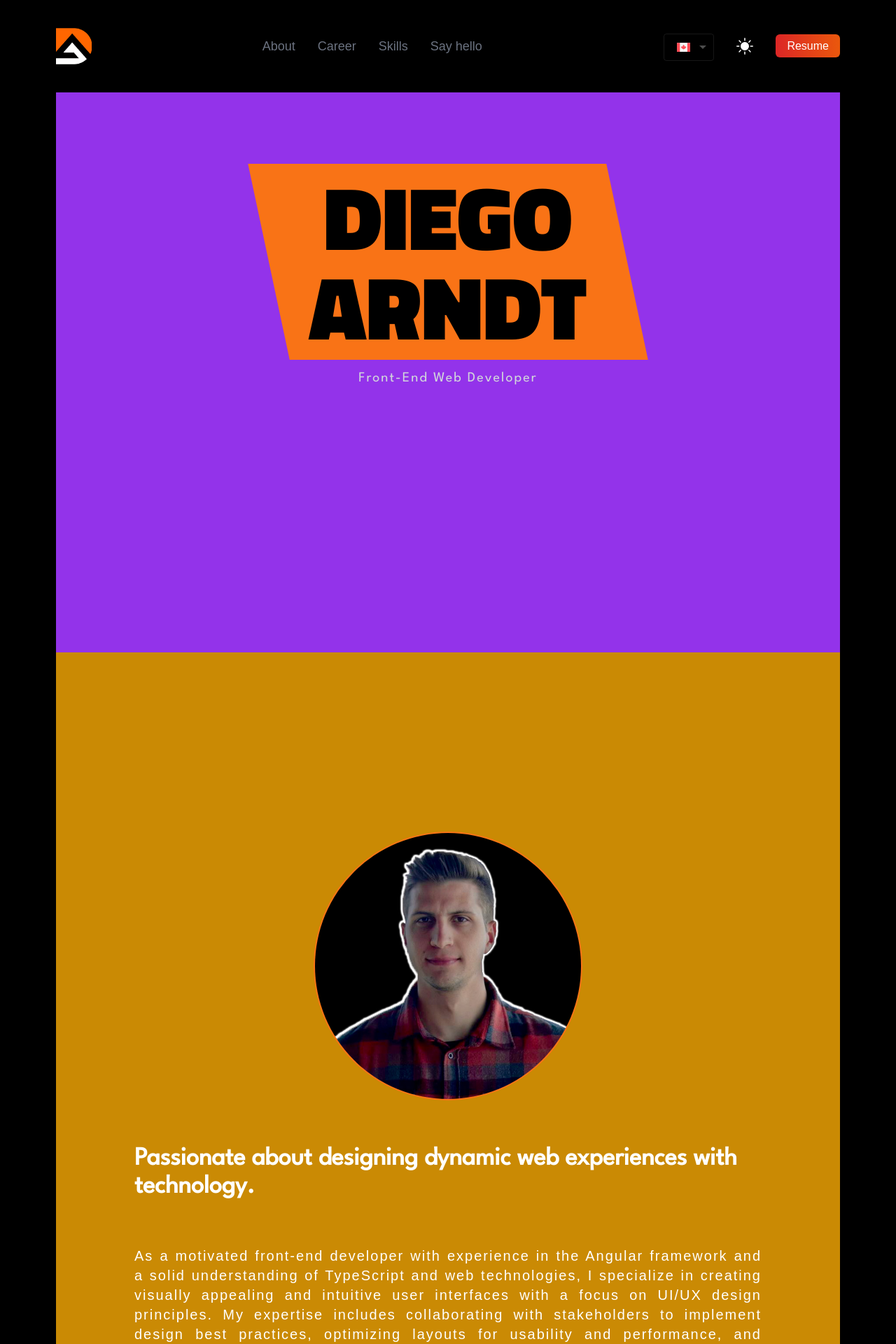
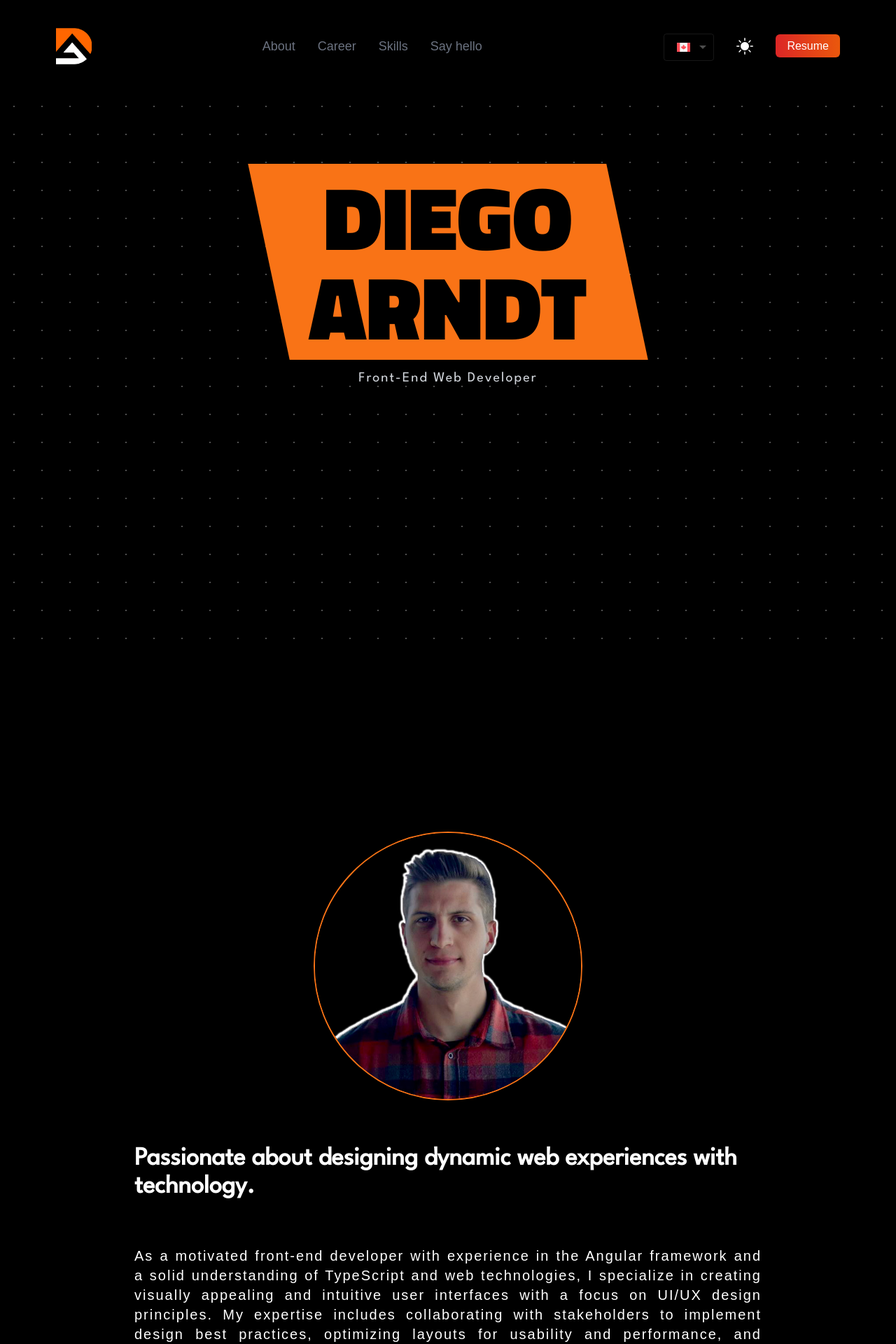
Before and after one commit to diegoarndt/arndt-portfolio, a Next.js app: page / in a window 1280 px wide. Shown: the top 1920 px of the page at 70% size. Built offline with nearby package versions, Linux system fonts and the light colour scheme.

Commit message:
New landing page background effect

```diff
--- a/pages/index.js
+++ b/pages/index.js
@@ -31,12 +31,21 @@ export default function Home(props) {
   const themeIcon = darkMode ? <BsFillSunFill /> : <BsFillMoonStarsFill />;
   const menuIcon = isMenuOpened ? <BsX size={24} /> : <BsList size={24} />;
   const translation = props.translation[props.locale];
+  const mainSection = document.getElementsByClassName('main-section')[0];
 
   const handleChangeLanguage = (countryCode) => {
     const locale = Object.keys(props.countryCodes).find(
       (key) => props.countryCodes[key] === countryCode
     );
     props.push('/', undefined, { locale });
+  };
+
+  const handleHover = () => {
+    mainSection.classList.add('landing-section');
+  };
+
+  const handleLeave = () => {
+    mainSection.classList.remove('landing-section');
   };
 
   return (
@@ -48,16 +57,10 @@ export default function Home(props) {
       </Head>
       <nav className='py-10 px-20 flex justify-between sticky top-0 z-20 bg-gray-200 dark:bg-black dark:text-white'>
         <div className='lg:hidden flex items-center'>
-          <button
-            onClick={() => setMenuOpen(!isMenuOpened)}
-          >
-            {menuIcon}
-          </button>
+          <button onClick={() => setMenuOpen(!isMenuOpened)}>{menuIcon}</button>
         </div>
 
-        <div className={`da-logo ${
-          isLgScreen ? 'lg:contents' : 'hidden'
-        }`}>
+        <div className={`da-logo ${isLgScreen ? 'lg:contents' : 'hidden'}`}>
           <ScrollLink to='landing'>
             <Image
               src={logo}
@@ -129,32 +132,54 @@ export default function Home(props) {
       >
         <ul className='flex flex-col justify-center items-center'>
           <li className='text-3xl py-5 text-gray-500 hover:text-gray-300 cursor-pointer'>
-            <ScrollLink to='about'><button onClick={() => setMenuOpen(!isMenuOpened)}>About</button></ScrollLink>
+            <ScrollLink to='about'>
+              <button onClick={() => setMenuOpen(!isMenuOpened)}>About</button>
+            </ScrollLink>
           </li>
           <li className='text-3xl py-5 text-gray-500 hover:text-gray-300 cursor-pointer'>
-            <ScrollLink to='career'><button onClick={() => setMenuOpen(!isMenuOpened)}>Career</button></ScrollLink>
+            <ScrollLink to='career'>
+              <button onClick={() => setMenuOpen(!isMenuOpened)}>Career</button>
+            </ScrollLink>
           </li>
           <li className='text-3xl py-5 text-gray-500 hover:text-gray-300 cursor-pointer'>
-            <ScrollLink to='skills'><button onClick={() => setMenuOpen(!isMenuOpened)}>Skills</button></ScrollLink>
+            <ScrollLink to='skills'>
+              <button onClick={() => setMenuOpen(!isMenuOpened)}>Skills</button>
+            </ScrollLink>
           </li>
           <li className='text-3xl py-5 text-gray-500 hover:text-gray-300 cursor-pointer'>
-            <ScrollLink to='contact'><button onClick={() => setMenuOpen(!isMenuOpened)}>Say hello</button></ScrollLink>
+            <ScrollLink to='contact'>
+              <button onClick={() => setMenuOpen(!isMenuOpened)}>
+                Say hello
+              </button>
+            </ScrollLink>
           </li>
         </ul>
       </main>
 
       <main
-        className={`mb-auto bg-gray-200 dark:bg-black px-10 md:px-20 lg:px-20 ${
+        className={`mb-auto bg-gray-200 dark:bg-black ${
           isMenuOpened && !isLgScreen ? 'hidden' : ''
         }`}
       >
-        <section className='min-h-screen bg-purple-600' id='landing'>
+        <section
+          className='main-section min-h-screen bg-purple-600'
+          style={{
+            background: 'radial-gradient(gray 1%, transparent 5%)',
+            backgroundSize: '5vmin 5vmin',
+            transition: 'background-size 0.3s, background-position 0.3s',
+          }}
+          id='landing'
+        >
           <div className='text-center p-10 py-10 absolute inset-0 flex flex-col items-center justify-center'>
             <h2 className='relative py-3 font-bold text-4xl sm:text-7xl md:text-8xl lg:text-9xl group cursor-default mx-auto w-1/2 lg:w-full max-w-lg'>
               <span className='relative z-10 text-orange-500 dark:text-black group-hover:text-black dark:group-hover:text-orange-500 pointer-events-none'>
                 DIEGO ARNDT
               </span>
-              <span className='absolute inset-0 w-full skew-x-12 transition duration-300 ease-in-out origin-right bg-gray-300 dark:bg-orange-500 group-hover:bg-orange-500 dark:group-hover:bg-gray-300'></span>
+              <span
+                className='absolute inset-0 w-full skew-x-12 transition duration-300 ease-in-out origin-right bg-gray-300 dark:bg-orange-500 group-hover:bg-orange-500 dark:group-hover:bg-gray-300'
+                onMouseEnter={handleHover}
+                onMouseLeave={handleLeave}
+              ></span>
             </h2>
             <h3 className='text-lg py-3 dark:text-gray-300 lg:text-xl tracking-widest'>
               {translation.jobTitle}
@@ -163,7 +188,7 @@ export default function Home(props) {
         </section>
 
         <section
-          className='min-h-screen pt-28 md:pt-48 bg-yellow-600'
+          className='min-h-screen pt-28 md:pt-48'
           id='about'
         >
           <div className='mx-auto mt-20 lg:mt-16 border-2 border-orange-500 rounded-full relative overflow-hidden h-80 w-80 lg:h-96 lg:w-96'>
@@ -179,7 +204,7 @@ export default function Home(props) {
           <h3 className='mx-auto py-20 lg:py-16 font-bold text-orange-500 dark:text-white text-3xl lg:text-4xl max-w-sm md:max-w-lg lg:max-w-2xl xl:max-w-4xl'>
             {translation.summary}
           </h3>
-          <p className='mx-auto text-justify tracking-widest text-orange-500 dark:text-white text-xl lg:text-1xl max-w-sm md:max-w-lg lg:max-w-2xl xl:max-w-4xl'>
+          <p className='mx-auto text-justify tracking-widest text-gray-600 dark:text-white text-xl lg:text-1xl max-w-sm md:max-w-lg lg:max-w-2xl xl:max-w-4xl'>
             As a motivated front-end developer with experience in the Angular
             framework and a solid understanding of TypeScript and web
             technologies, I specialize in creating visually appealing and
--- a/styles/globals.css
+++ b/styles/globals.css
@@ -32,6 +32,11 @@ a {
   width: 3.2rem;
 }
 
+.landing-section:hover {
+  background-size: 6vmin 6vmin !important;
+  background-position: 10% 10% !important;
+}
+
 .react-flags-select ul {
   background-color: white;
 }
```
